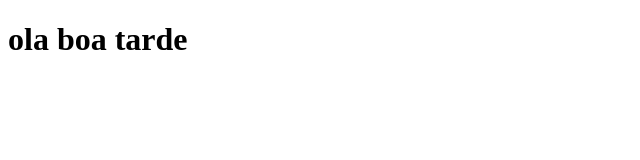
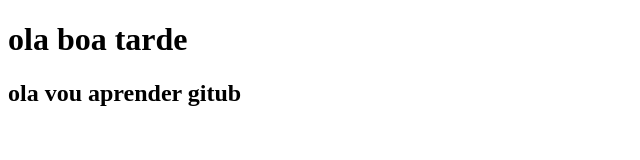
Before and after one commit to Ivanildo-Melo/testando_git, a plain HTML site: page index.html in a window 1280 px wide. Shown: the whole page, without its empty margins (0-640 px from the left). Drawn offline with Linux system fonts and the light colour scheme.

Commit message:
segundo_2

```diff
--- a/index.html
+++ b/index.html
@@ -10,6 +10,8 @@
 
 <body>
     <h1>ola boa tarde</h1>
+
+    <h2>ola vou aprender gitub</h2>
 </body>
 
 </html>
```
